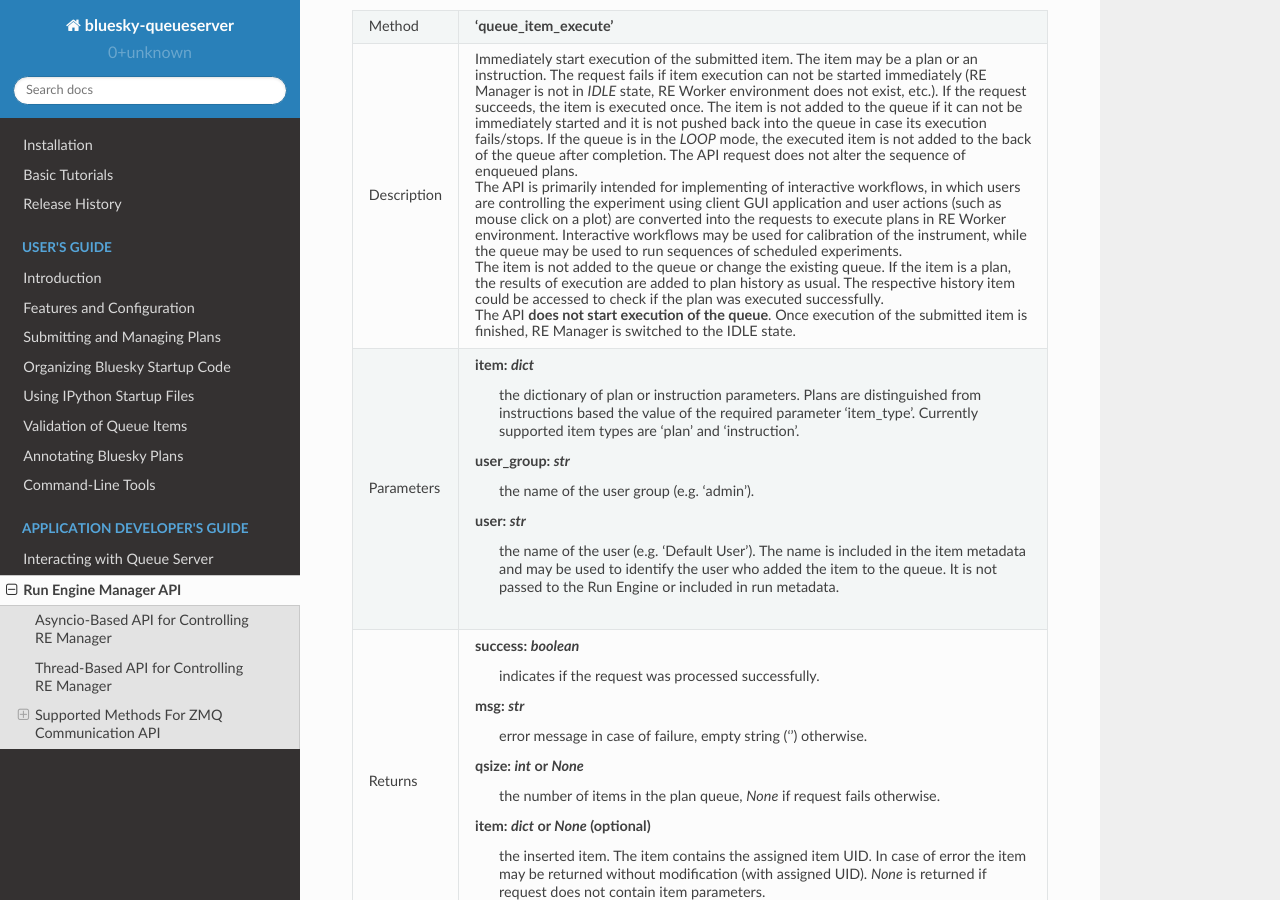
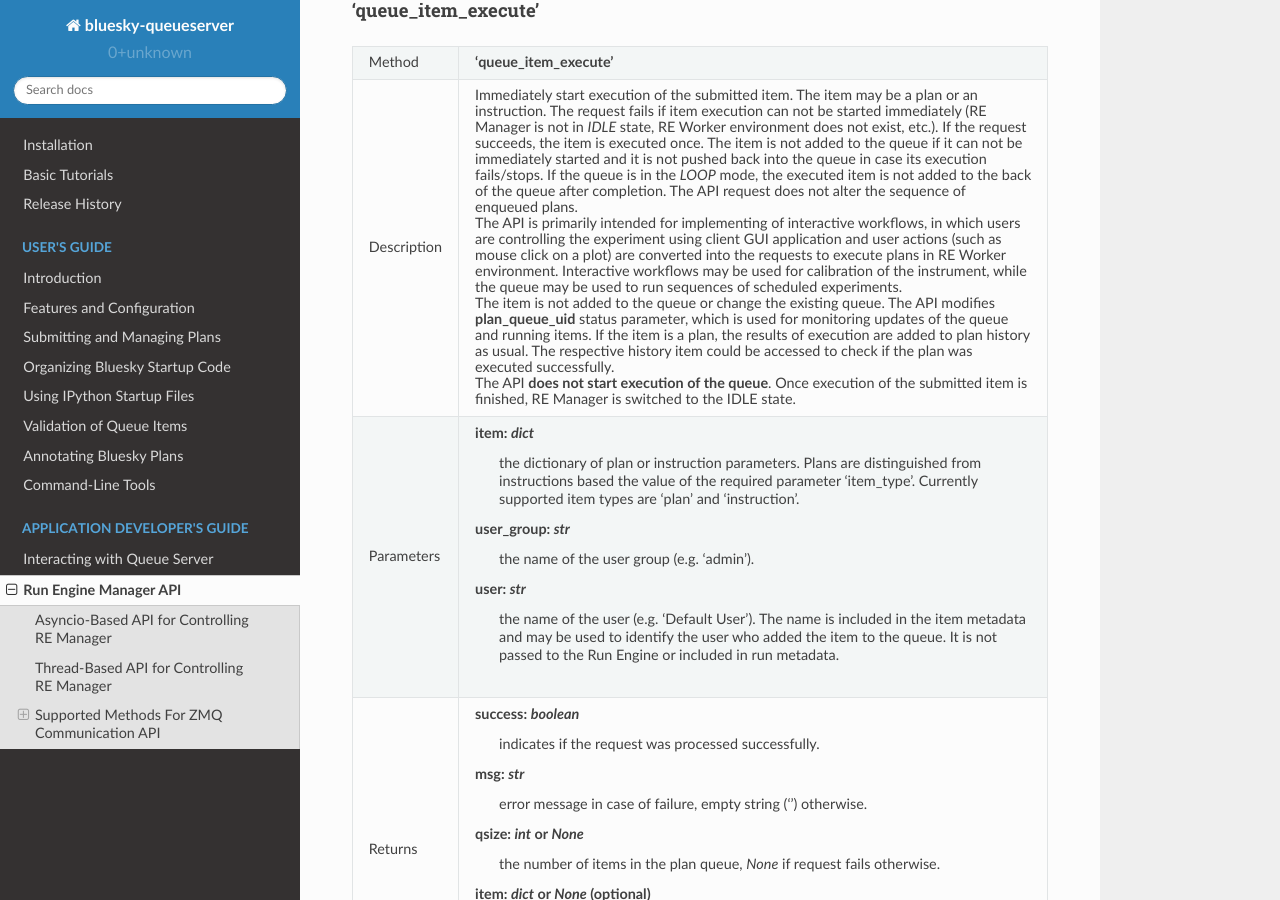
Before and after one commit to bluesky/bluesky-queueserver, a Sphinx documentation site: the page built from docs/source/re_manager_api.rst, in a window 1280 px wide and 900 px high, scrolled down 19726 px. Built offline with Sphinx 7.4.7 and the Read the Docs theme 2.0.0, drawn with Linux system fonts in a browser that asks for light colours; some of the changed text lies outside the part shown.

Commit message:
DOC: update 'item_execute' and 'status' API documentation

```diff
--- a/docs/source/re_manager_api.rst
+++ b/docs/source/re_manager_api.rst
@@ -185,10 +185,12 @@
 
               **running_item_uid**: *str* or *None*
                  item UID of the currently running plan or *None* if no plan is currently running.
+                 Monitor **plan_queue_uid** to detect updates of the queue and running item data.
 
               **plan_queue_uid**: *str*
                  plan queue UID, which is updated each time the contents of the queue is changed.
-                 Monitor this parameter to determine when the queue data should be downloaded.
+                 Monitor this parameter to determine when the queue or running item data was
+                 updated at the server (see **queue_get** API).
 
               **plan_history_uid**: *str*
                  plan history UID, which is updated each time the contents of the history is changed.
@@ -1139,9 +1141,11 @@
               in RE Worker environment. Interactive workflows may be used for calibration of
               the instrument, while the queue may be used to run sequences of scheduled experiments.
 
-              The item is not added to the queue or change the existing queue. If the item is a plan,
-              the results of execution are added to plan history as usual. The respective history
-              item could be accessed to check if the plan was executed successfully.
+              The item is not added to the queue or change the existing queue. The API modifies
+              **plan_queue_uid** status parameter, which is used for monitoring updates of
+              the queue and running items. If the item is a plan, the results of execution
+              are added to plan history as usual. The respective history item could be accessed
+              to check if the plan was executed successfully.
 
               The API **does not start execution of the queue**. Once execution of the submitted
               item is finished, RE Manager is switched to the IDLE state.
```
